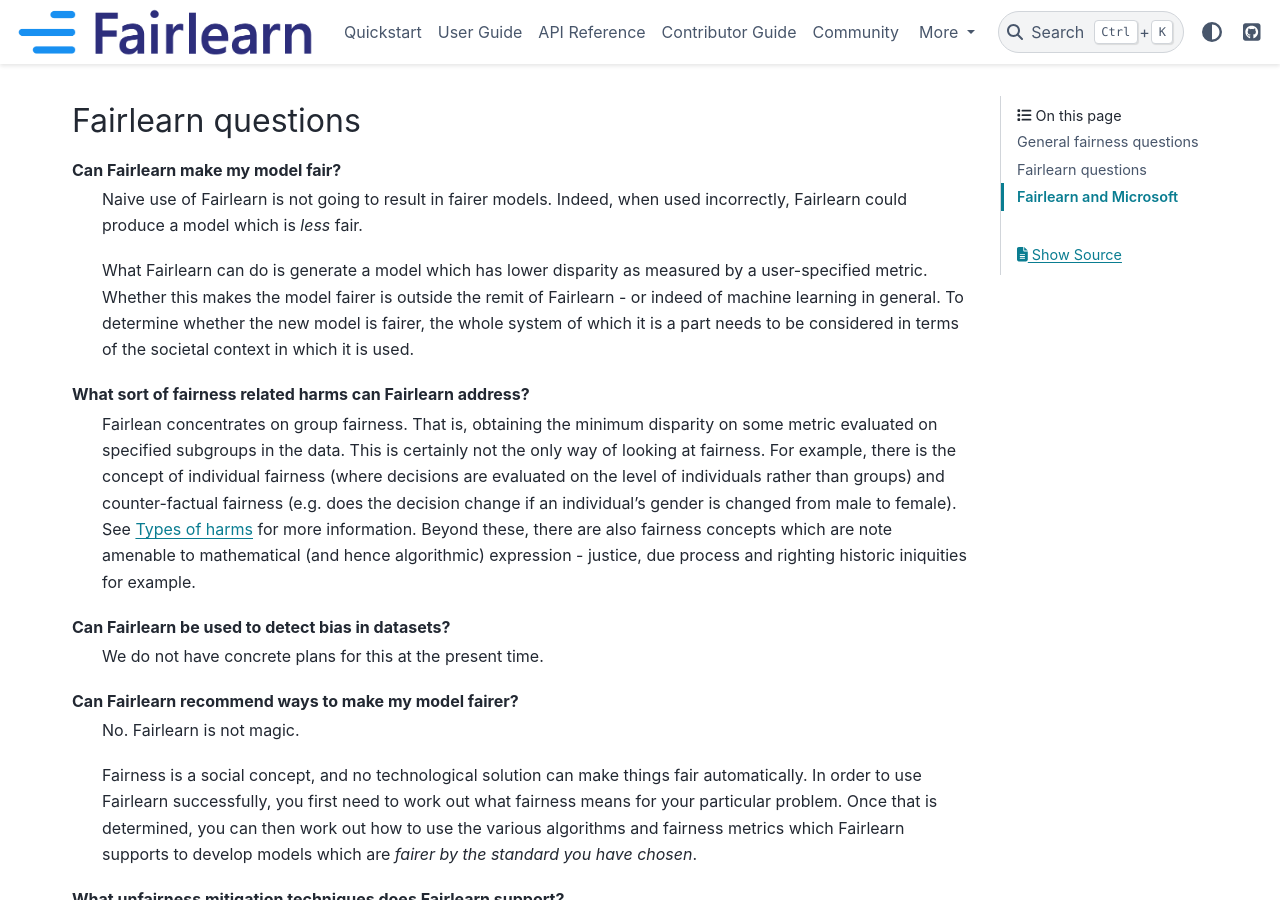
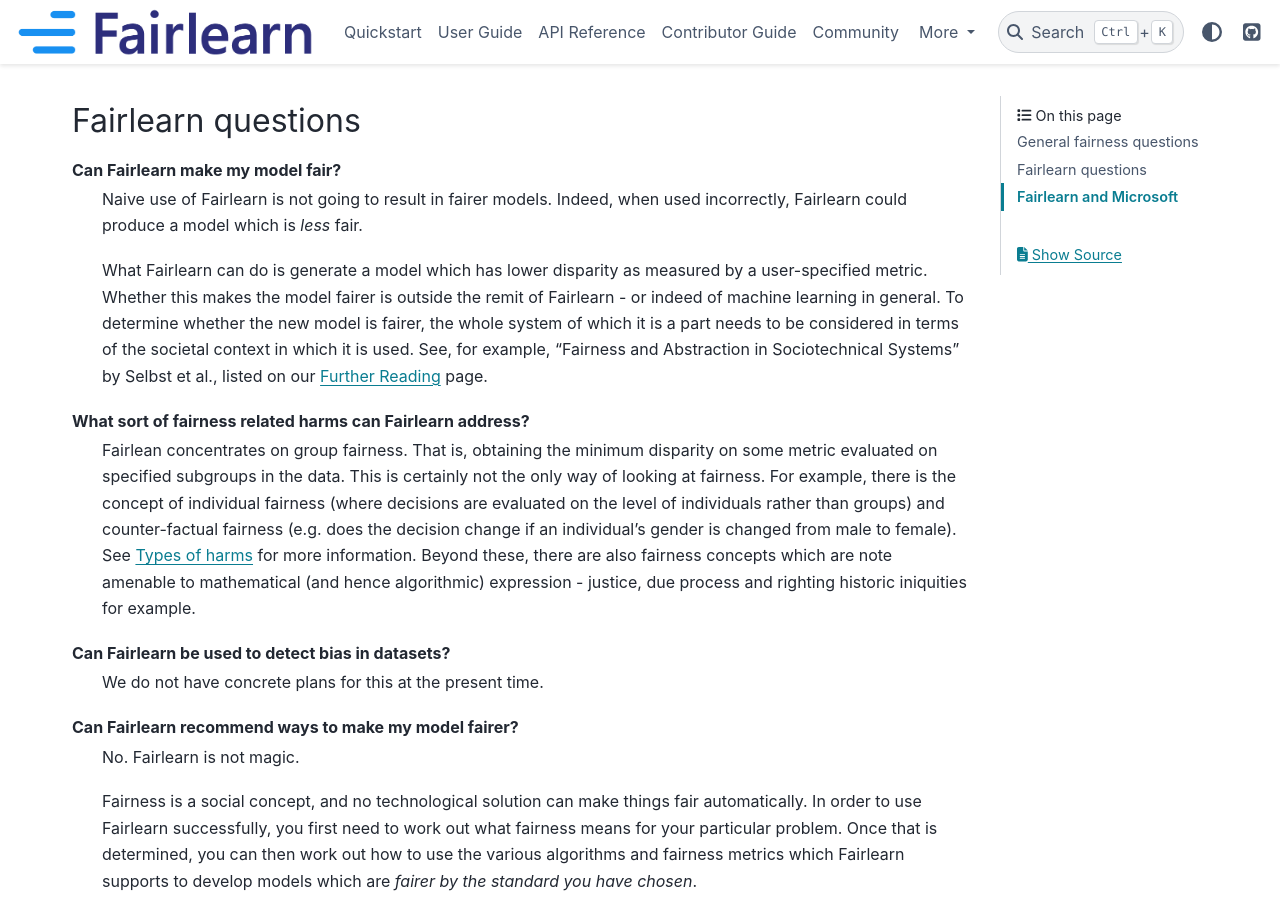
Before and after one commit to fairlearn/fairlearn, a Sphinx documentation site: the page built from docs/faq.rst, in a window 1280 px wide and 900 px high, scrolled down 871 px. Built offline with Sphinx 7.4.7 and the PyData theme 0.15.4, drawn with Linux system fonts in a browser that asks for light colours; pages that are not in the unit, such as notebooks, are missing from menus.

Commit message:
Extra reference
Signed-off-by: Richard Edgar <riedgar@microsoft.com>

```diff
--- a/docs/faq.rst
+++ b/docs/faq.rst
@@ -52,6 +52,8 @@
     machine learning in general.
     To determine whether the new model is fairer, the whole system of which it is a part
     needs to be considered in terms of the societal context in which it is used.
+    See, for example, "Fairness and Abstraction in Sociotechnical Systems" by Selbst et al.,
+    listed on our :ref:`further_reading` page.
 
 What sort of fairness related harms can Fairlearn address?
     Fairlean concentrates on group fairness.
```
